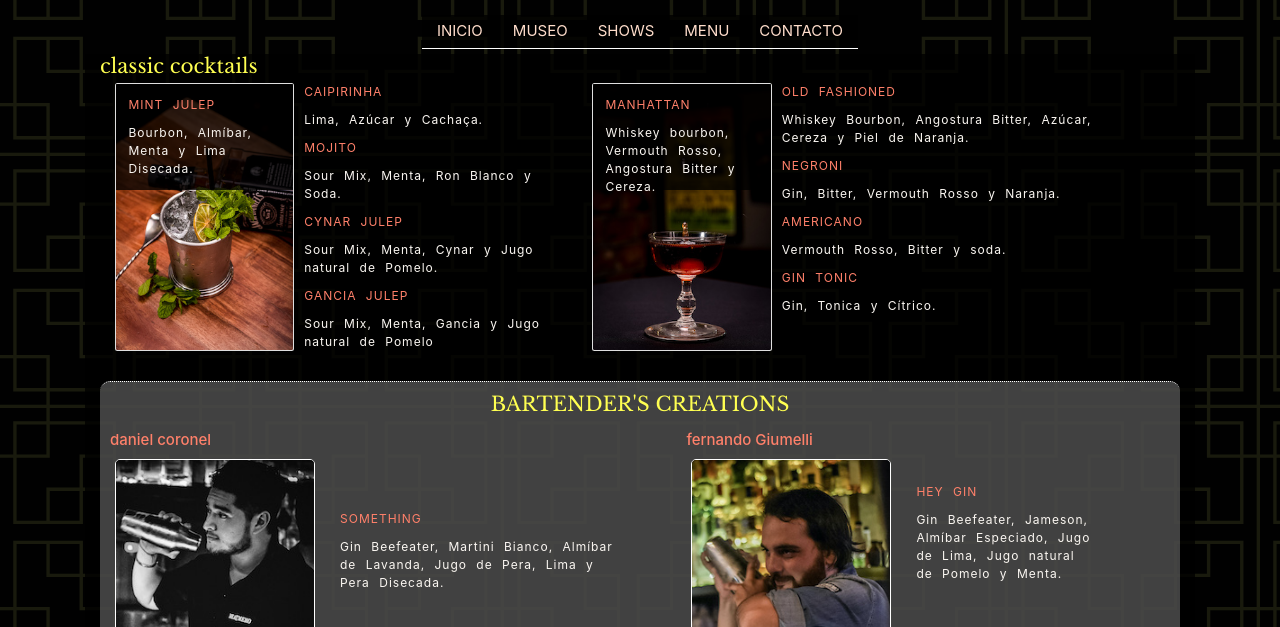
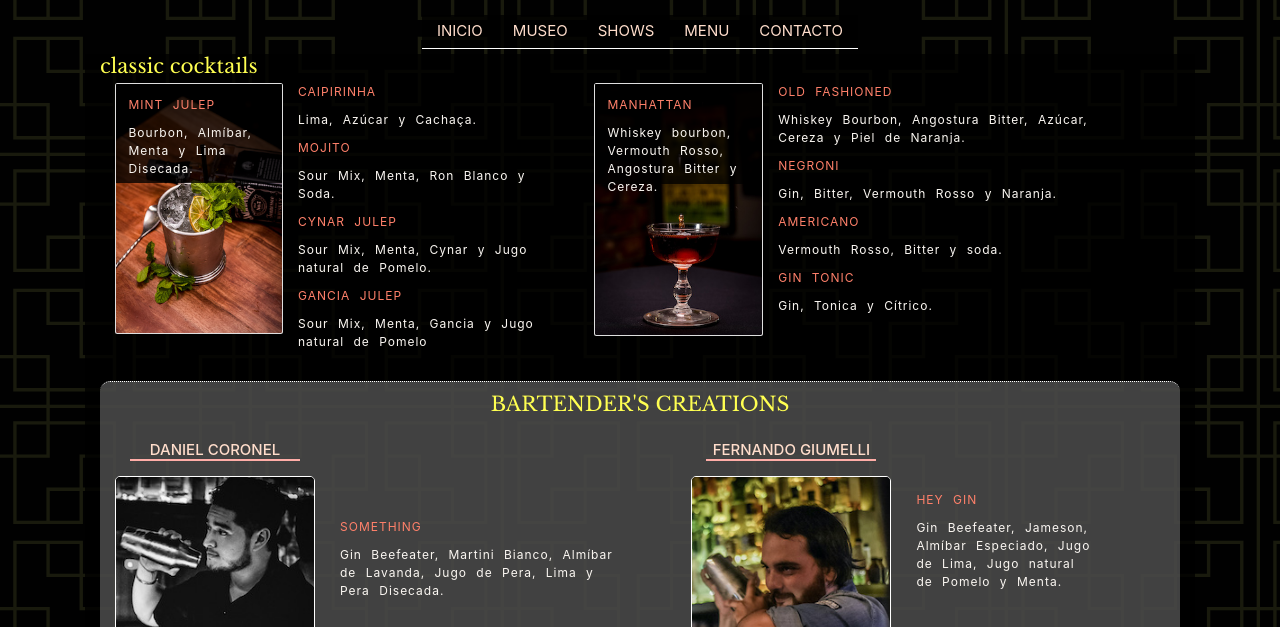
Before and after one commit to dc-94/beatmemopub, a website: page cocktails.html in a window 1280 px wide. Shown: the part 96-723 px from the top of the page. Drawn offline with nearby package versions, Linux system fonts and the light colour scheme.

Commit message:
update 2 9 aug

```diff
--- a/scss/main.scss
+++ b/scss/main.scss
@@ -481,6 +481,7 @@ nav ul {
 /* ------------------- */
 .maincocktails {
     padding-bottom: 3rem;
+    @extend .mx-auto;
     .titulococktail {
         text-transform: uppercase;
         font-size: $font4;
@@ -488,7 +489,6 @@ nav ul {
     }
     @extend .container-fluid;
     .maincocktails_classics{
-        // afuera de class padre para q acepte en todo el main
         .maincocktails_classics_main_imagen{
             @include foodcard;
             height: min-content;
@@ -500,9 +500,11 @@ nav ul {
         .maincocktails_classics_main{
             @extend .d-lg-flex;
             @extend .container;
+            @extend .mx-auto;
             align-content: space-between;
             .maincocktails_classics_main_items{
-                margin: 0 2rem 0 1rem;
+                margin: 0 1.5rem;
+                padding-right: 3rem;
             }
             .maincocktails_classics_main_section1, .maincocktails_classics_main_section2{
                 @extend .d-md-flex;
@@ -526,6 +528,12 @@ nav ul {
             @extend .d-lg-flex;
             padding: 1rem;
             .maincocktails_bartenders_main_person{
+                .maincocktails_bartenders_person-subtitulo{
+                    text-transform: uppercase;
+                    color: $colorA;
+                    border-bottom: solid 2px $colorAhover;margin: 1rem 2rem;
+                    text-align: center;
+                }
                 @extend .d-md-flex;
                 //a partir de MD
                 .maincocktails_bartenders_main_person-section1{
```
Also changed, not shown: css/main.css, 2 other files.
